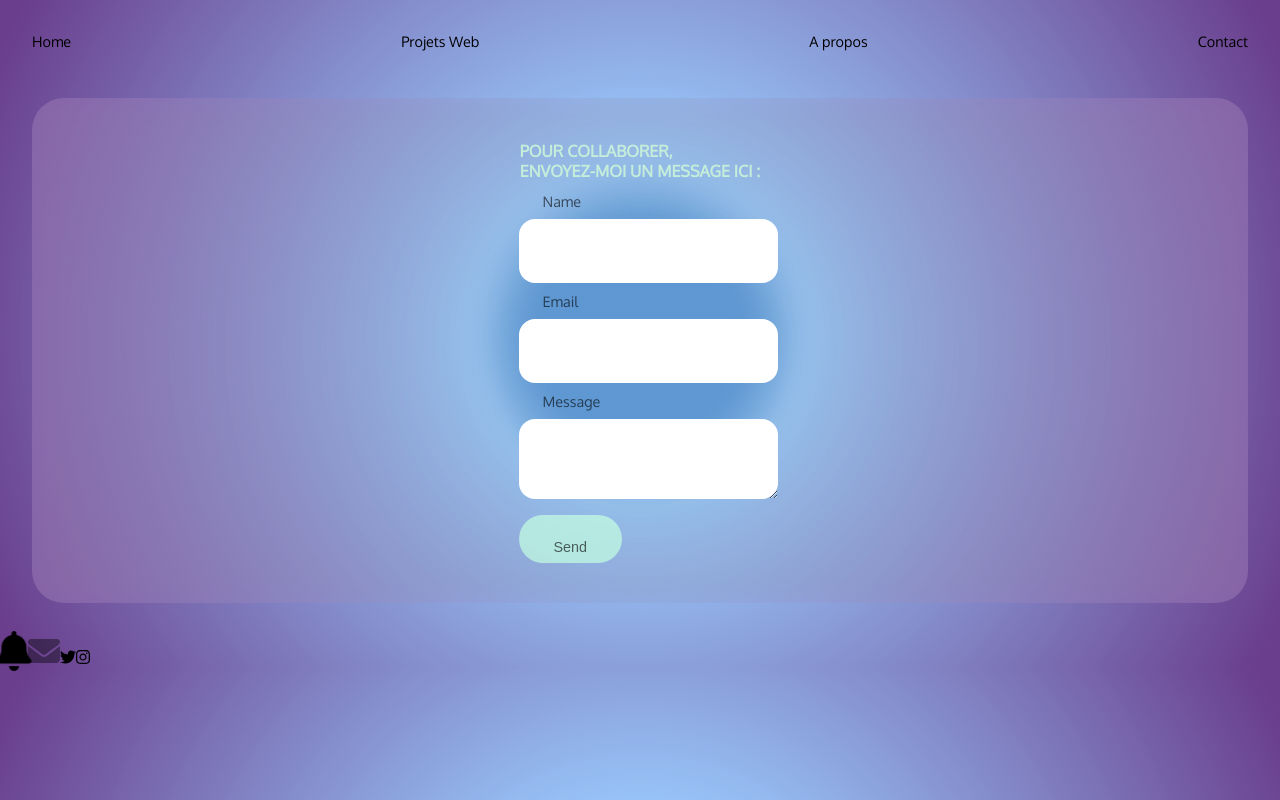
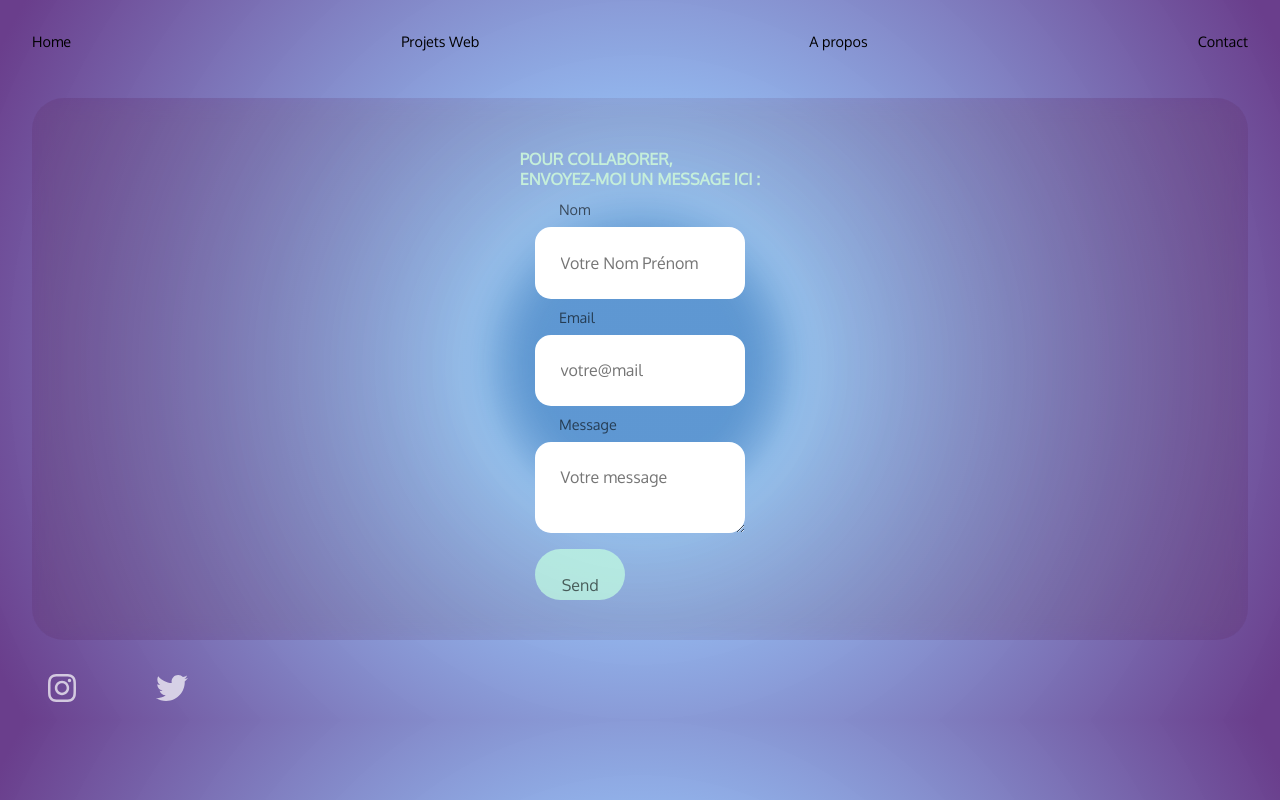
Before and after one commit to lanaduval/portfolio-V1, a React (Create React App) app: page /contact in a window 1280 px wide. Built offline with nearby package versions, Linux system fonts and the light colour scheme.

Commit message:
css improved

```diff
--- a/src/Pages/Contact.jsx
+++ b/src/Pages/Contact.jsx
@@ -1,7 +1,7 @@
 import React, { useRef } from 'react';
 import emailjs from '@emailjs/browser';
 import { FontAwesomeIcon } from '@fortawesome/react-fontawesome'
-import { faBell, faEnvelope } from '@fortawesome/free-solid-svg-icons'
+import { faAlignCenter} from '@fortawesome/free-solid-svg-icons'
 import { faTwitter , faInstagram} from '@fortawesome/free-brands-svg-icons'
 
 
@@ -28,20 +28,18 @@ export default function Contact() {
 
 
 <form className='contactFormLabel' ref={form} onSubmit={sendEmail}>
-      <label >Name</label>
-      <input type="text" name="user_name" />
+      <label >Nom</label>
+      <input placeholder="Votre Nom Prénom"type="text" name="user_name" />
       <label>Email</label>
-      <input type="email" name="user_email" />
+      <input placeholder="votre@mail"type="email" name="user_email" />
       <label>Message</label>
-      <textarea name="message" />
+      <textarea placeholder="Votre message" name="message" />
       <input id="sendButton"type="submit" value="Send" />
     </form>
     </div>
 
-<FontAwesomeIcon className='fab fa-react fa-beat  fa-2x' icon={faBell} />
-<FontAwesomeIcon className='fab fa-react fa-fade  fa-2x' icon={faEnvelope} />
-<FontAwesomeIcon icon={faTwitter} />
-<FontAwesomeIcon icon={faInstagram} />
+<a href="https://www.instagram.com/lana.duval/?hl=fr" rel='noopener noreferrer' target="_blank"><FontAwesomeIcon className='fab fa-react fa-2x'style={{color: "#FFF", marginInline:"3rem", marginTop:"0", paddingBlock:"1rem", alignItems:"center", opacity:"0.7"}} icon={faInstagram} /></a>
+<a href="https://twitter.com/Sisslug" rel='noopener noreferrer' target="_blank"><FontAwesomeIcon className='fab fa-react fa-2x' style={{color: "#FFF", marginInline:"2rem", paddingBlock:"1rem", opacity:"0.7"}}icon={faTwitter} /></a>
 </div>
 
 
--- a/src/style.scss
+++ b/src/style.scss
@@ -99,7 +99,6 @@ font-family: 'Remboy';
 // PROJECTS
 .projectCard {
     color: rgba(0, 0, 0, 0.8);
-    font-family: 'Mukta';
     display: flex;
     flex-direction: column;
 
@@ -129,21 +128,29 @@ padding-bottom: 5vh;
   align-items: center;
   overflow: scroll;
   width: 100%;
- animation-name: slide;
+  bottom: 100%;
+ animation-name: downUp;
  animation-duration: 3s;
  animation-iteration-count: 1;
-  @keyframes slide {
-    from {
-      margin-left: 100%;
-      width: 100%;
+ @keyframes downUp {
+    0% {
+      transform: translateY(100%);
+      opacity: 1;
+      -webkit-transform: translateY(100%);
+      -moz-transform: translateY(100%);
+      -ms-transform: translateY(100%);
+      -o-transform: translateY(100%);
     }
-
-    to {
-      margin-left: 0%;
-      width: 100%;
+100% {
+  transform:translateY(0%) ;
+  -webkit-transform:translateY(0%) ;
+  -moz-transform:translateY(0%) ;
+  -ms-transform:translateY(0%) ;
+  -o-transform:translateY(0%) ;
 }
  }
 }
+
 // INFOS
 .info {
     display: flex;
@@ -174,7 +181,6 @@ padding-bottom: 5vh;
     margin :2rem;
     font-size: 1.3rem;
     color: rgba(0, 0, 0, 0.8);
-    font-family: 'Mukta';
     background-color: rgba(0, 0, 0, 0.1);
     //opacity: 0.6;
     min-height:60vh;
@@ -190,25 +196,34 @@ padding-bottom: 5vh;
     -moz-border-radius: 2rem;
     -ms-border-radius: 2rem;
     -o-border-radius: 2rem;
+
 }
-
 // CONTACT
 .contactForm {
-
  display: flex;
  flex-direction: column;
  justify-content: center;
  align-items: center;
  color: rgba(0, 0, 0, 0.6);
  backdrop-filter: blur(10px) invert(10%);
-  background-image: radial-gradient(circle, rgba(108, 168, 228, 0.4) 15%, rgba(150,202,255,0.2) 23%, rgba(156, 117, 186, 0.5) 97%);
+ background-image: radial-gradient(circle, rgba(108, 168, 228, 0.4) 15%, rgba(150,202,255,0.2) 23%, rgba(100, 56, 132, 0.5) 97%);
  border-radius: 2rem;
  margin-top: 3rem;
  margin-left: 2rem;
  margin-right: 2rem;
- margin-bottom: 2rem;
- padding-top: 2rem;
+ margin-bottom: 1rem;
+ padding-top: 2.5rem;
  padding-bottom: 2rem;
+ animation: fadeIn 3s;
+ -webkit-animation: fadeIn 3s;
+ -moz-animation: fadeIn 3s;
+ -o-animation: fadeIn 3s;
+ -ms-animation: fadeIn 3s;
+ @keyframes fadeIn {
+ 0% { opacity: 0; }
+ 100% { opacity: 1; }
+}
+
 
 }
 .contactForm h1 {
@@ -220,17 +235,18 @@ padding-bottom: 5vh;
 .contactForm input, textarea {
   display: flex;
   flex-direction: column;
-  width: 100%;
-  padding: 1.5rem;
+  padding: 1.6rem;
   margin: 0.5rem;
   color: rgba(0, 0, 0, 0.6);
-  font-size: 0.9rem;
+  font-size: 1rem;
   border-radius: 1rem;
   -webkit-border-radius: 1rem;
   -moz-border-radius: 1rem;
   -ms-border-radius: 1rem;
   -o-border-radius: 1rem;
   border: none;
+  font-family: 'Oxygen';
+
 }
 
 .contactForm label {
```
Lines whose indentation alone changed are shown as unchanged.
